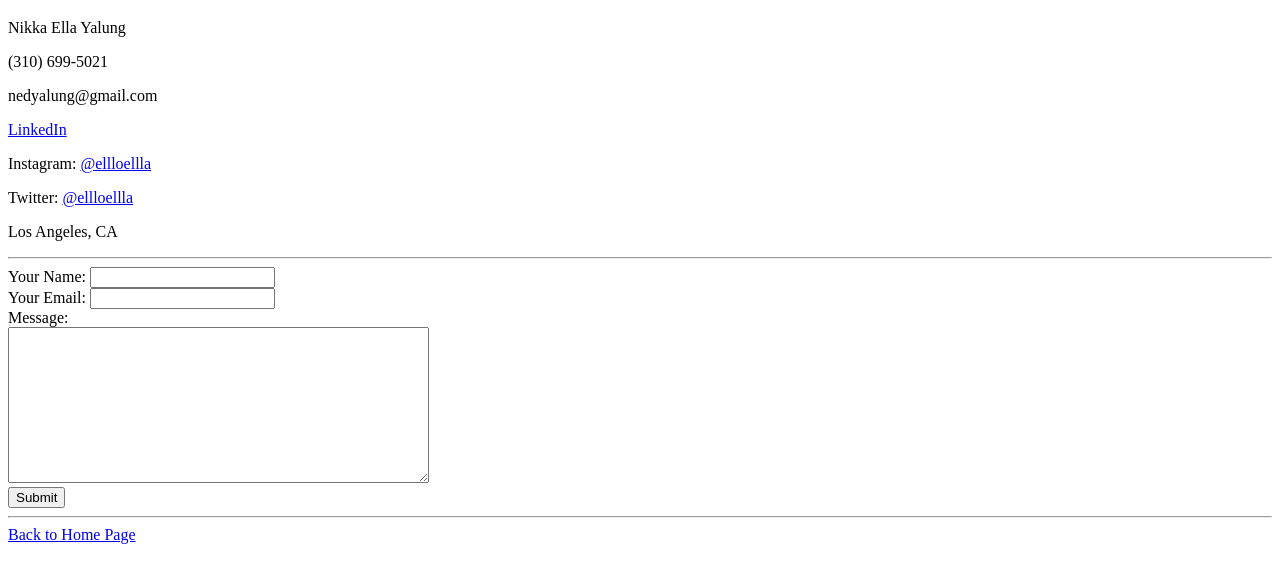
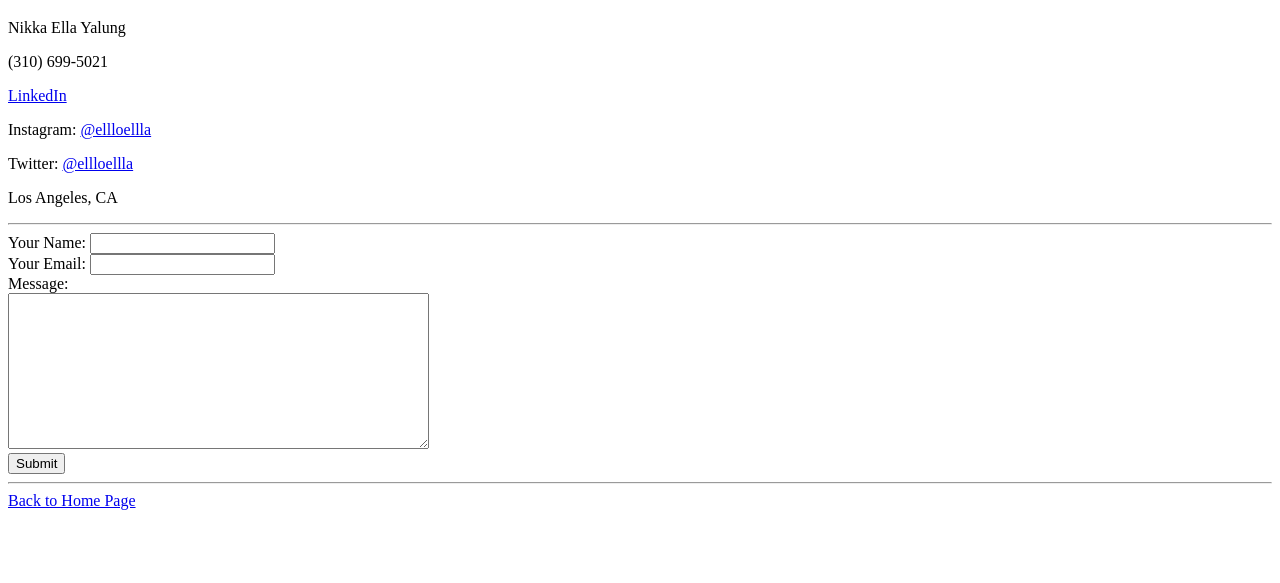
Before and after one commit to nikkaella/cv, a plain HTML site: page contact.html in a window 1280 px wide. Shown: the part 61-644 px from the top of the page. Drawn offline with Linux system fonts and the light colour scheme.

Commit message:
took out email

```diff
--- a/contact.html
+++ b/contact.html
@@ -10,7 +10,6 @@
     <h1>Contact Me</h1>
     <p>Nikka Ella Yalung</p>
     <p>(310) 699-5021</p>
-    <p>nedyalung@gmail.com</p>
     <p><a href="https://www.linkedin.com/in/nikka-yalung/">LinkedIn</a></p>
     <p>Instagram: <a href="https://www.instagram.com/ellloellla/">@ellloellla</a></p>
     <p>Twitter: <a href="https://twitter.com/ellloellla">@ellloellla</a></p>
```
